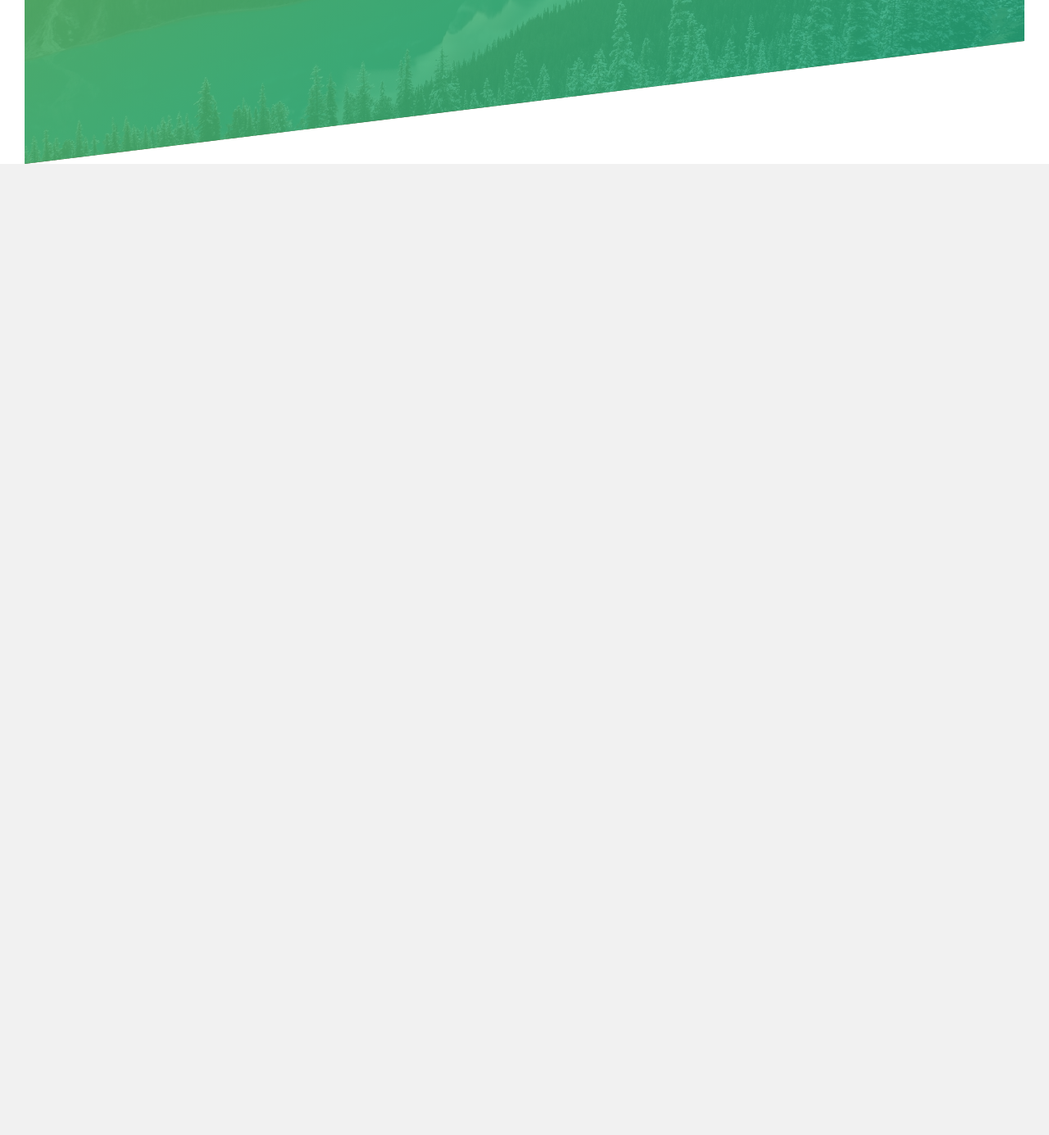
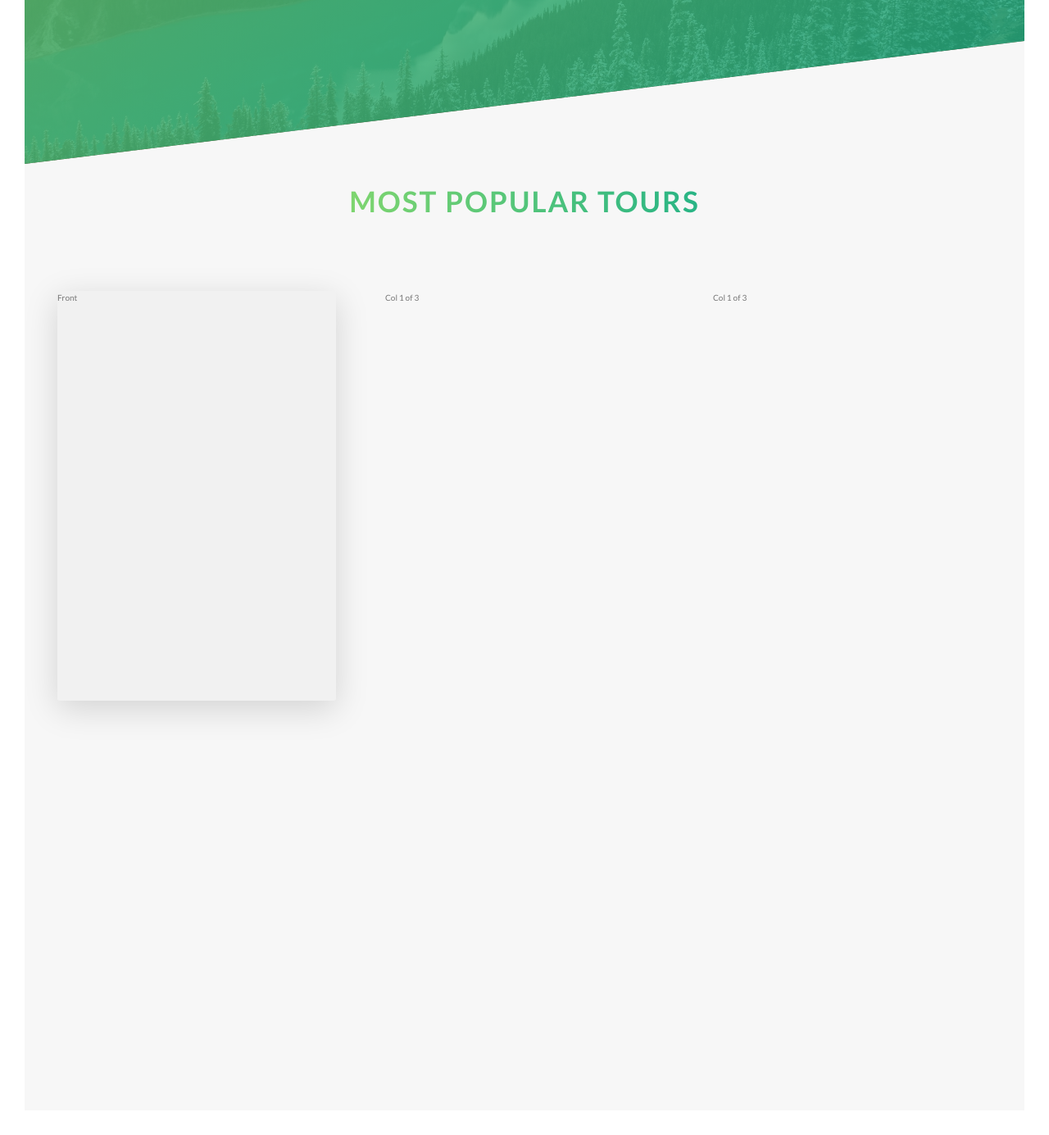
Before and after one commit to peteyb/advanced-css-course, a PHP site: page / in a window 1280 px wide. Shown: the part 2014-3399 px from the top of the page at 82% size. Before the commit the page ends 2214 px from the top, so only its background shows below. Run offline with PHP 8.4, Linux system fonts and the light colour scheme.

Commit message:
backface hover

```diff
--- a/Natours/starter/css/style.css
+++ b/Natours/starter/css/style.css
@@ -163,6 +163,32 @@ body {
   box-shadow: 0 0.5rem 1rem rgba(0, 0, 0, 0.15);
   transform: translateY(0); }
 
+.card {
+  perspective: 150rem;
+  -moz-perspective: 150rem;
+  position: relative;
+  height: 50rem; }
+  .card__side {
+    height: 50rem;
+    transition: all 1s ease;
+    position: absolute;
+    top: 0;
+    left: 0;
+    width: 100%;
+    backface-visibility: hidden;
+    border-radius: 3px;
+    box-shadow: 0 1rem 4rem rgba(0, 0, 0, 0.15); }
+    .card__side--front {
+      background-color: #f1f1f1; }
+    .card__side--back {
+      transform: rotateY(180deg); }
+      .card__side--back-1 {
+        background-image: linear-gradient(to right bottom, #ffb900, #ff7738); }
+  .card:hover .card__side--front {
+    transform: rotateY(180deg); }
+  .card:hover .card__side--back {
+    transform: rotateY(0); }
+
 .composition {
   position: relative; }
   .composition__photo {
@@ -266,3 +292,8 @@ body {
   transform: skewY(-7deg); }
   .section-features > * {
     transform: skewY(7deg); }
+
+.section-tours {
+  background-color: #f7f7f7;
+  padding: 25rem 0 50rem 0;
+  margin-top: -20vh; }
--- a/Natours/starter/index.html
+++ b/Natours/starter/index.html
@@ -114,6 +114,33 @@
                 </div>
             </div>
         </section>
+
+        <section class="section-tours">
+            <div class="u-center-text u-mb-big">
+                <h2 class="heading-secondary">
+                    Most popular tours
+                </h2>
+            </div>
+
+            <div class="row">
+                <div class="col-1-of-3">
+                    <div class="card">
+                        <div class="card__side card__side--front">
+                            Front
+                        </div>
+                        <div class="card__side card__side--back card__side--back-1">
+                            Back
+                        </div>
+                    </div>
+                </div>
+                <div class="col-1-of-3">
+                    Col 1 of 3
+                </div>
+                <div class="col-1-of-3">
+                    Col 1 of 3
+                </div>
+            </div>
+        </section>
     </main>
 
     <!-- <section class="grid-test">
--- a/Natours/starter/sass/abstracts/_variables.scss
+++ b/Natours/starter/sass/abstracts/_variables.scss
@@ -2,6 +2,12 @@
 $color-primary: #55c57a;
 $color-primary-light: #7ed56f;
 $color-primary-dark: #28b485;
+
+$color-secondary-light: #ffb900;
+$color-secondary-dark: #ff7738;
+
+$color-tertiary-light: #2998ff;
+$color-tertiary-dark: #5643fa;
 
 $color-grey-light-1: #f7f7f7;
 
--- /dev/null
+++ b/Natours/starter/sass/components/_card.scss
@@ -0,0 +1,38 @@
+.card {
+    perspective: 150rem;
+    -moz-perspective: 150rem;
+    position: relative;
+    height: 50rem;
+
+    &__side {
+        height: 50rem;
+        transition: all 1s ease;
+        position: absolute;
+        top: 0;
+        left: 0;
+        width: 100%;
+        backface-visibility: hidden;
+        border-radius: 3px;
+        box-shadow: 0 1rem 4rem rgba($color-black, .15);
+
+        &--front {
+            background-color: $color-white;
+        }
+
+        &--back {
+            transform: rotateY(180deg);
+
+            &-1 {
+                background-image: linear-gradient(to right bottom, $color-secondary-light, $color-secondary-dark);
+            }
+        }
+    }
+
+    &:hover &__side--front {
+        transform: rotateY(180deg);
+    }
+
+    &:hover &__side--back {
+        transform: rotateY(0);
+    }
+}
--- a/Natours/starter/sass/main.scss
+++ b/Natours/starter/sass/main.scss
@@ -8,6 +8,7 @@
 @import "base/utils";
 
 @import "components/btn";
+@import "components/card";
 @import "components/composition";
 @import "components/feature-box";
 
--- a/Natours/starter/sass/pages/_home.scss
+++ b/Natours/starter/sass/pages/_home.scss
@@ -17,3 +17,9 @@
         transform: skewY(7deg);
     }
 }
+
+.section-tours {
+    background-color: $color-grey-light-1;
+    padding: 25rem 0 50rem 0;
+    margin-top: -20vh;
+}
```
